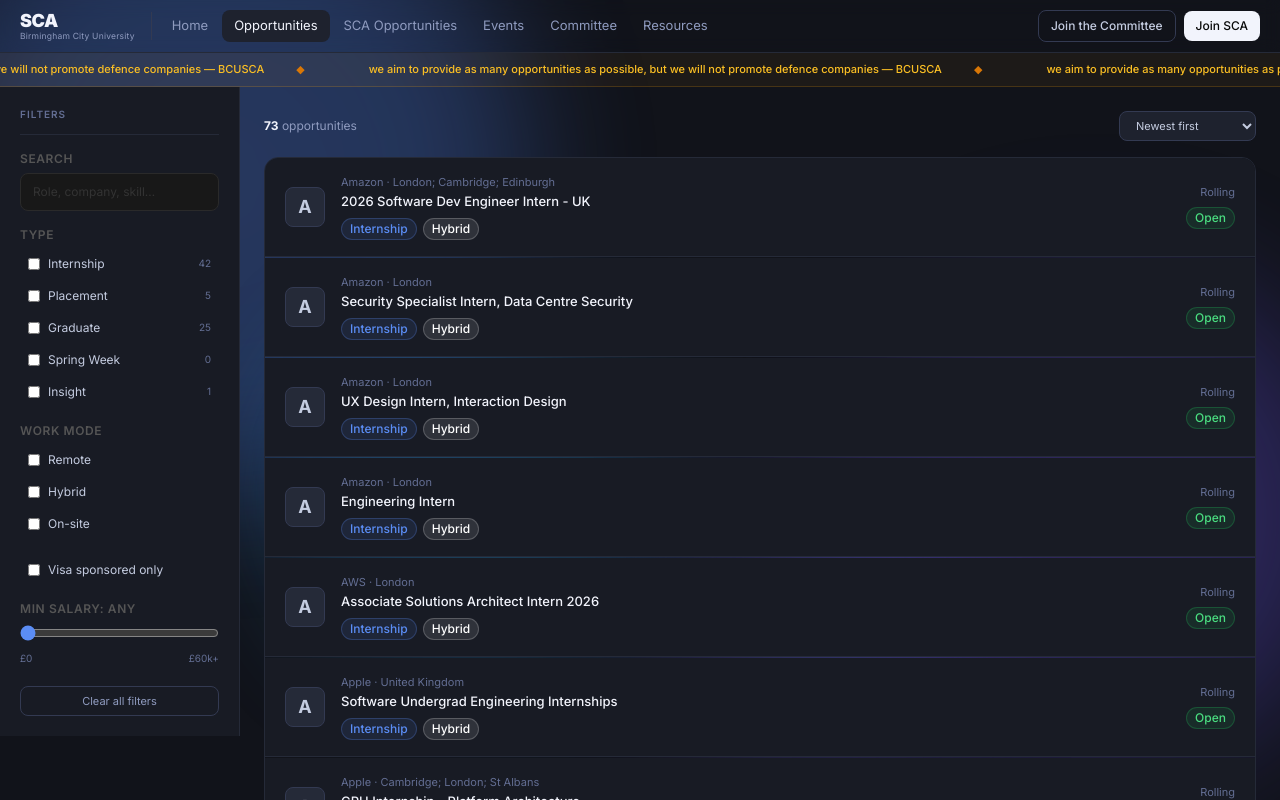
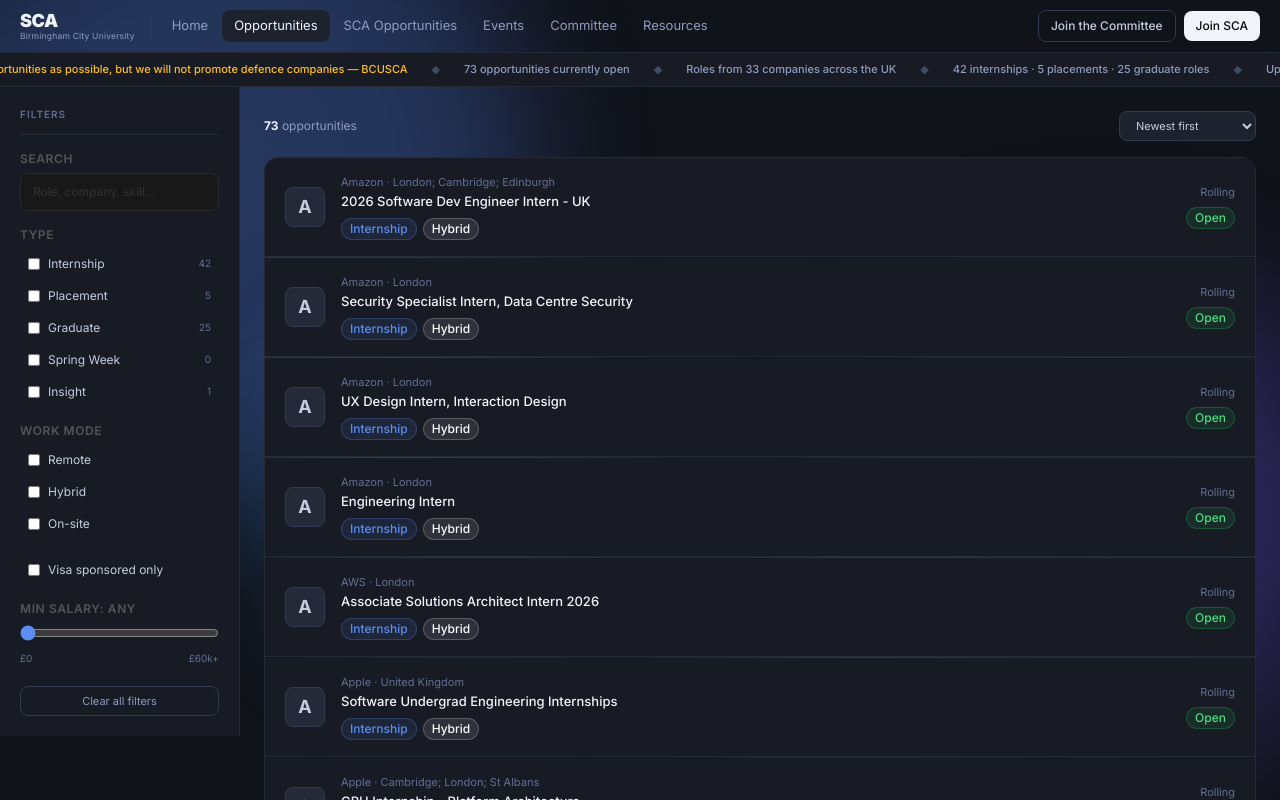
Before and after one commit to uffbilxl/sca, a Next.js app: page /opportunities in a window 1280 px wide. Shown: the top 800 px of the page. Built offline with nearby package versions, Linux system fonts and the light colour scheme.

Commit message:
Improve opportunities ticker with live stats and varied messages

```diff
--- a/src/components/opportunities/OpportunitiesClient.tsx
+++ b/src/components/opportunities/OpportunitiesClient.tsx
@@ -163,21 +163,30 @@
     </div>
   )
 
-  const tickerText = "we aim to provide as many opportunities as possible, but we will not promote defence companies — BCUSCA"
-  const tickerItem = (
-    <span className="flex items-center gap-8 px-8 whitespace-nowrap text-[11px] font-medium text-amber-400">
-      {tickerText}
-      <span className="text-amber-600">◆</span>
-    </span>
-  )
+  const totalOpen = opportunities.length
+  const companies = new Set(opportunities.map(o => o.company.name)).size
+  const internships = opportunities.filter(o => o.type === 'INTERNSHIP').length
+  const graduates = opportunities.filter(o => o.type === 'GRADUATE').length
+  const placements = opportunities.filter(o => o.type === 'PLACEMENT').length
+
+  const tickerItems = [
+    { text: `We aim to provide as many opportunities as possible, but we will not promote defence companies — BCUSCA`, highlight: true },
+    { text: `${totalOpen} opportunities currently open` },
+    { text: `Roles from ${companies} companies across the UK` },
+    { text: `${internships} internships · ${placements} placements · ${graduates} graduate roles` },
+    { text: `Updated regularly with the latest UK tech opportunities` },
+  ]
+  const sep = <span className="text-[var(--b3)] mx-6">◆</span>
 
   return (
     <div className="flex flex-col min-h-screen">
       {/* Disclaimer ticker */}
-      <div className="w-full overflow-hidden border-b border-amber-500/20 bg-amber-500/5 py-2">
+      <div className="w-full overflow-hidden border-b border-[var(--b1)] bg-[var(--bg2)] py-2">
         <div className="ticker-track flex w-max">
-          {Array.from({ length: 8 }).map((_, i) => (
-            <span key={i}>{tickerItem}</span>
+          {[...tickerItems, ...tickerItems].map((item, i) => (
+            <span key={i} className={`flex items-center whitespace-nowrap text-[11px] font-medium ${item.highlight ? 'text-amber-400' : 'text-[var(--t3)]'}`}>
+              {sep}{item.text}
+            </span>
           ))}
         </div>
       </div>
```
